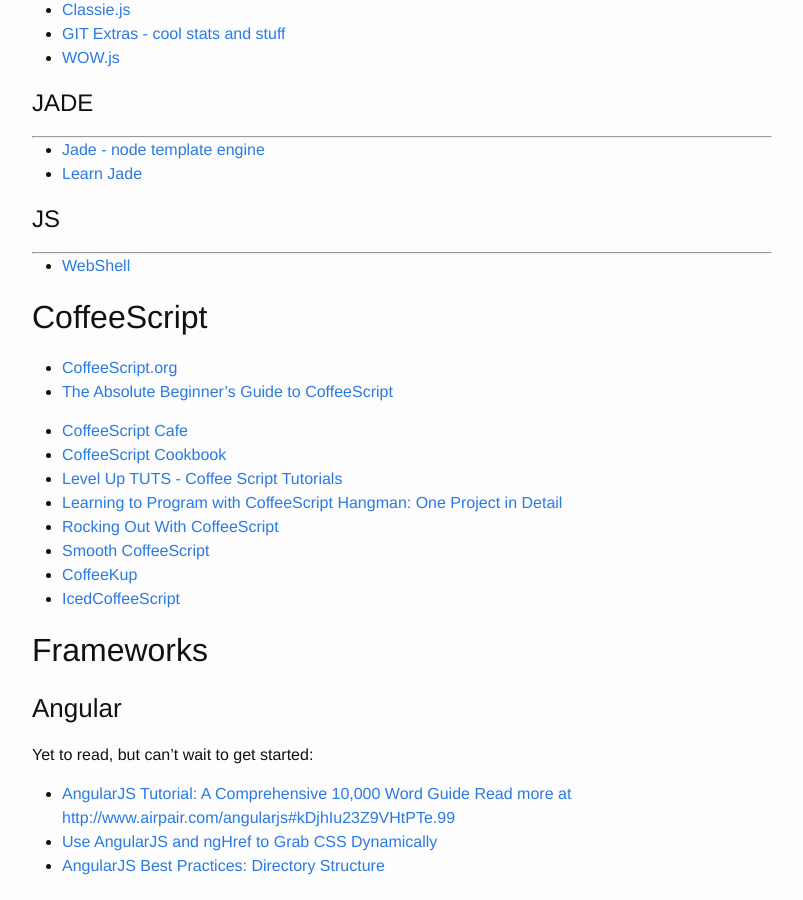
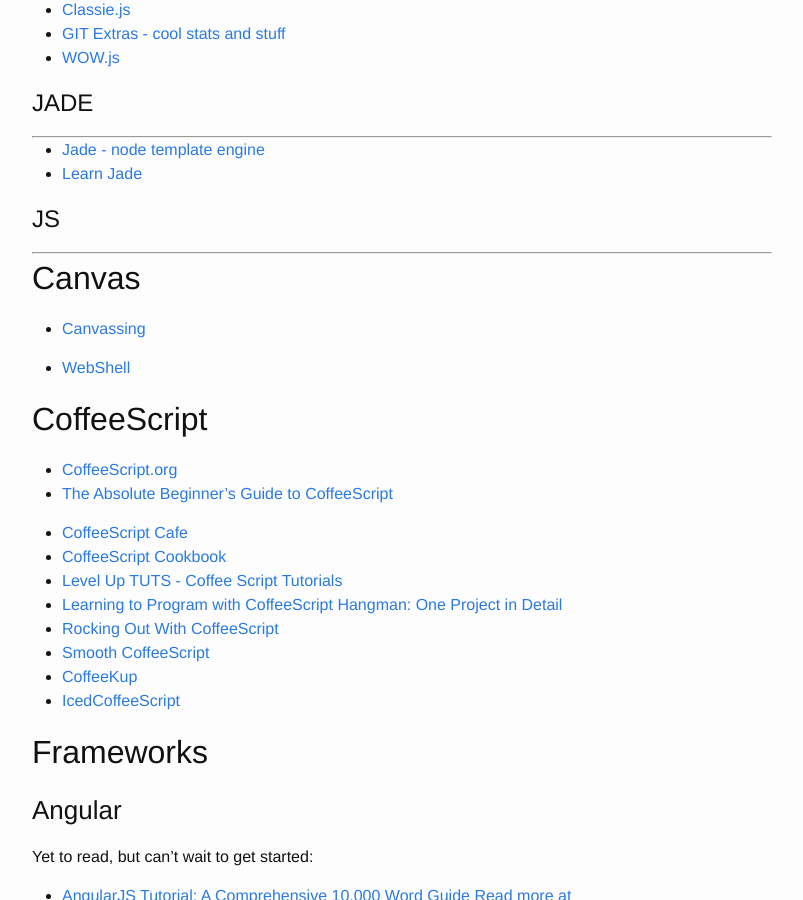
Before and after one commit to brownerd/brownerd.github.io, a Jekyll site: the page built from _posts/2014-10-06-reading-list-2014.md, in a window 1280 px wide and 900 px high, scrolled down 13005 px. Shown: the whole window, without its empty margins (238-1041 px from the left). Built offline with Jekyll 4.4.1, drawn with Linux system fonts in a browser that asks for light colours; emoji names are drawn with the system emoji font.

Commit message:
add Canvassing to JS section

```diff
--- a/_posts/2014-10-06-reading-list-2014.md
+++ b/_posts/2014-10-06-reading-list-2014.md
@@ -642,6 +642,11 @@ I use/test out a lot of apps :punch:
 # JS
 
 ***
+
+## Canvas
+
+- [Canvassing](http://learnjs.io/canvassing/read/)
+
 
 - [WebShell](http://webshell.io/docs)
 
```
